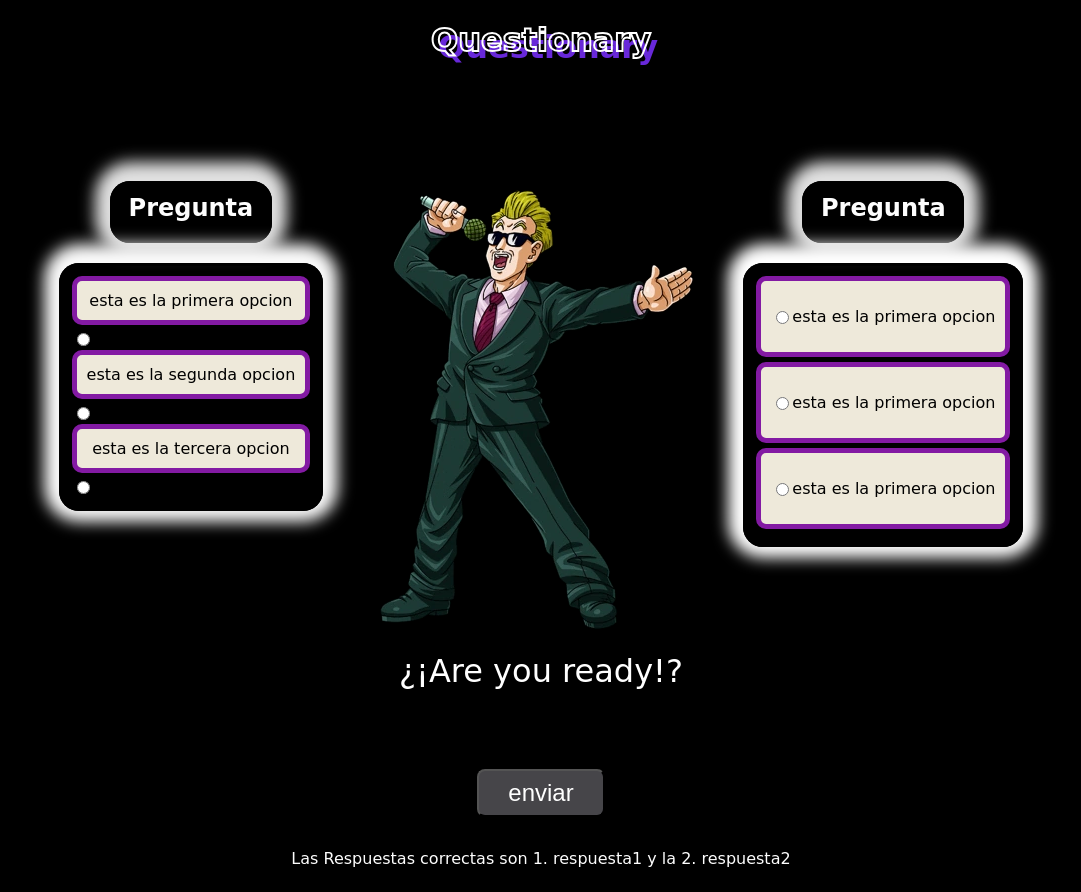
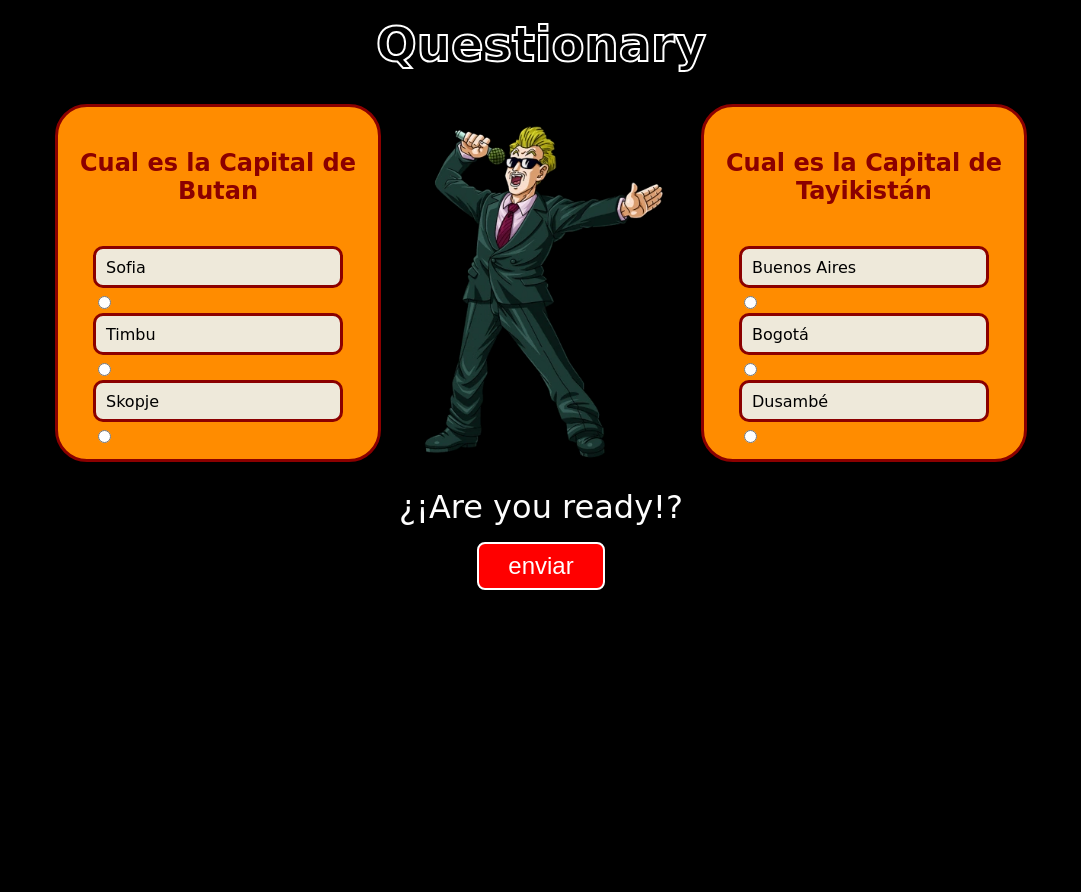
Before and after one commit to josega1/TriviaCapitals, a plain HTML site: page src/index.html in a window 1280 px wide. Shown: the whole page, without its empty margins (99-1180 px from the left). After the commit the page ends 800 px from the top, so only its background shows below. Drawn offline with Linux system fonts and the light colour scheme; a web font is replaced by a local one.

Commit message:
hito 1 done

```diff
--- a/src/index.html
+++ b/src/index.html
@@ -5,6 +5,7 @@
     <meta name="viewport" content="width=device-width, initial-scale=1.0">
     <title>Trivia</title>
     <link rel="stylesheet" href="style.css">
+    <script src="./main.js"></script>
   </head>
   <body>
     <div class="bg-1">
@@ -12,56 +13,51 @@
     </div>
     <section class="Tarjetas">
       <div class="Tarjeta1">
-        <h2 class="subtitulo">Pregunta</h2>
+        <h2 class="subtitulo">Cual es la Capital de Butan</h2>
         <div class="pregunta1">
-          <div class="respuestas1" id="seleccionarRespuesta1">
-            <label class="primeraopcion" for="a">esta es la primera opcion
+          <form class="respuestas1" id="seleccionarRespuesta1">
+            <label class="primeraopcion" for="sofia">Sofia
             </label>
-            <input type="radio" name="respuesta" id="a" >
+            <input class="input" type="radio" name="respuesta" id="sofia" value="sofia">
+            <label class="primeraopcion" for="timbu">Timbu
+            </label>
+            <input class="input" type="radio" name="respuesta" id="timbu" >
 
-            <label class="primeraopcion" for="b">esta es la segunda opcion
+            <label class="primeraopcion" for="skopje">Skopje
             </label>
-            <input type="radio" name="respuesta" id="b" >
-
-            <label class="primeraopcion" for="c">esta es la tercera opcion
-            </label>
-            <input type="radio" name="respuesta" id="c" >
-          </div>
+            <input class="input" type="radio" name="respuesta" id="skopje" >
+          </form>
         </div>
       </div>
       <img src="../img/Anunciador_Dokkan.webp" alt="presentador">
 
       <div class="Tarjeta2">
-        <h2 class="subtitulo" >Pregunta</h2>
-        <div class="pregunta2">
-          <div class="respuestas2">
-            <div class="primeraopcion">
-              <input class="boton" type="radio" value="A">
-              <p>esta es la primera opcion</p>
-            </div>
-            <div class="primeraopcion">
-              <input class="boton" type="radio" value="B">
-              <p>esta es la primera opcion</p>
-            </div>
-            <div class="primeraopcion">
-              <input class="boton" type="radio" value="C">
-              <p>esta es la primera opcion</p>
-            </div>
+        <h2 class="subtitulo">Cual es la Capital de Tayikistán</h2>
+        <form class="pregunta2">
+          <div class="respuestas2" id="seleccionarRespuesta1">
+            <label class="primeraopcion" for="buenos-Aires">Buenos Aires
+            </label>
+            <input class="input" type="radio" name="respuesta" id="buenos-Aires" >
+
+            <label class="primeraopcion" for="bogota">Bogotá
+            </label>
+            <input class="input" type="radio" name="respuesta" id="bogota" >
+
+            <label class="primeraopcion" for="dusambe">Dusambé
+            </label>
+            <input class="input" type="radio" name="respuesta" id="dusambe" >
           </div>
-        </div>
+        </form>
       </div>
 
     </section>
     <div class="etiquetas">
       <p class="frase">¿¡Are you ready!?</p>
-        <button class="enviar" type="button">enviar</button>
-        <p class="mensaje">Las Respuestas correctas son 1. <span>respuesta1</span> y la 2. <span>respuesta2</span> </p>
+      <button class="enviar" type="button" id="boton-enviar">enviar</button>
+      <p class="mensaje" id="mensaje">La Capital de <span>Butan</span> es <span>Timbu</span> y La Capital de <span>Tayikistán</span> es <span>Dusambé</span></p>
 
     </div>
 
-
-
     <div id="root"></div>
-    <script src="main.js"></script>
   </body>
 </html>
--- a/src/main.js
+++ b/src/main.js
@@ -1,4 +1,30 @@
-function seleccionRespuestas(){
-  let seleccionRespuesta = document.querySelector('seleccionarRespuesta1')
+function iniciarTrivia(){
+  let botonEnviar = document.getElementById('boton-enviar');
+  botonEnviar.addEventListener('click', seleccionarRespuesta);
 }
-seleccionRespuestas()
+
+
+
+function seleccionarRespuesta(){
+  let inputSofia = document.getElementById('sofia');
+  let inputTimbu = document.getElementById('timbu');
+  let inputSkopje = document.getElementById('skopje');
+  let inputBuenosAires = document.getElementById('buenos-Aires');
+  let inputBogota = document.getElementById('bogota');
+  let inputDusambe = document.getElementById('dusambe');
+
+
+
+  if(inputSofia.checked || inputTimbu.checked || inputSkopje.checked){
+    let selectionEnviar = document.getElementById('mensaje');
+  selectionEnviar.style.display = 'block'
+  }
+  else if(inputBuenosAires.checked || inputBogota.checked || inputDusambe.checked){
+    let selectionEnviar = document.getElementById('mensaje');
+    selectionEnviar.style.display = 'block'
+  }
+  else{alert('hola')}
+
+}
+
+window.addEventListener('load', iniciarTrivia)
--- a/src/style.css
+++ b/src/style.css
@@ -22,56 +22,30 @@ body {
   align-content: center;
   flex-direction: row;
   justify-content: center;
-  padding-top: 80px;
-}
-
-.pregunta1 {
-  display: flex;
-  justify-content: space-around;
-  height: fit-content;
-  width: fit-content;
-  background: rgba(0, 0, 0, 0.596);
-  padding: 10px;
-  box-sizing: border-box;
-  border-radius: 20px;
-  border-style: solid;
-  border-color: black;
-  box-shadow: 0px -4px 15px 15px rgb(250, 250, 250);
-}
-.pregunta2 {
-  display: flex;
-  justify-content: space-around;
-  height: fit-content;
-  width: fit-content;
-  background: rgba(0, 0, 0, 0.596);
-  padding: 10px;
-  box-sizing: border-box;
-  border-radius: 20px;
-  border-style: solid;
-  border-color: black;
-  box-shadow: 0px -4px 15px 15px rgb(255, 255, 255);
-}
-
-.respuesta1, respuesta2 {
-  display: flex;
-  justify-content: space-around;
-
 }
 .Tarjeta1 {
   display: flex;
   flex-direction: column;
   align-items: center;
-
+  background-color: darkorange;
+  border-radius: 2rem;
+  width: 20rem;
+  height: 22rem;
+  border: 3px solid darkred;
+  justify-content: space-evenly;
 }
 .Tarjeta2 {
   display: flex;
-  flex-direction: column;
-  align-items: center;
+    flex-direction: column;
+    align-items: center;
+    background-color: darkorange;
+    border-radius: 2rem;
+    width: 20rem;
+    height: 22rem;
+    border: 3px solid darkred;
+    justify-content: space-evenly;
 }
-.primeraopcion {
-  display: flex;
-  justify-content: space-around;
-}
+
 /* .primeraopcion {
  background-color: #943fcc;
     border: none;
@@ -99,27 +73,17 @@ body {
     margin: 0 0 5px;
     padding: 10px;
     border-radius: 10px;
-  border: 5px solid #831aa3;
-  color: #000000;
+    border: 3px solid darkred;
+    color: #000000;
+    height: 1rem;
+    width: 14rem;
+}
+.input{
+  /* display: none; */
 }
 .frase {
-  display: flex;
-  align-items: center;
-  margin: 0 0 5px;
-  padding: 10px;
-  border-radius: 10px;
-  border: 5px solid #831aa3;
-  color: #ffffff;
-  height: fit-content;
-  width: fit-content;
-  margin-top: -2rem;
-  margin-bottom: 3rem;
-  background: rgba(0, 0, 0, 0.863);
-  box-sizing: border-box;
-  border-radius: 20px;
-  border-style: solid;
-  border-color: rgba(0, 0, 0, 0.808);
   font-size: 2rem;
+  margin: 0;
 }
 
 .bg-1{
@@ -134,22 +98,17 @@ body {
     -webkit-text-stroke-width: 2px;
     -moz-text-stroke-color: #000000;
     -webkit-text-stroke-color: #ffffff;
+    margin-top: 1rem;
   }
   .t-shadow {
-    text-shadow: 7px 7px #6828d9;
+    font-size: 3rem;
   }
   h2 {
-    height: 62px;
-    width: 162px;
-    background: rgba(0, 0, 0, 0.863);
+    height: fit-content;
+    width: fit-content;
     padding: 10px;
-    box-sizing: border-box;
-    border-radius: 20px;
-    border-style: solid;
-    border-color: black;
-    display: flex;
-    box-shadow: 0px -4px 15px 15px rgba(255, 255, 255, 0.884);
-    justify-content: center;
+    text-align: center;
+    color: darkred;
   }
   .etiquetas {
     display: flex;
@@ -157,13 +116,15 @@ body {
     align-items: center;
   }
   .enviar {
-    background-color: #464549;
+    background-color: #ff0000;
     color: white;
     width: 8rem;
     height: 3rem;
     border-radius: 0.5rem;
     font-size: 1.5rem;
     margin: 1rem;
+    border: 2px solid white;
+    /* display: none; */
 }
 
   .enviar:hover {
@@ -172,7 +133,15 @@ body {
 
   }
   .enviar:active {
-
-    background-color: #57088b;
+    color: #ff0000;
+    background-color: #ffffff;
+    border: 2px solid #ff0000;
 
   }
+  img{
+    width: 20rem;
+    height: 24rem;
+  }
+  .mensaje{
+    display: none;
+  }
```
Also changed, not shown: 1 other file.
